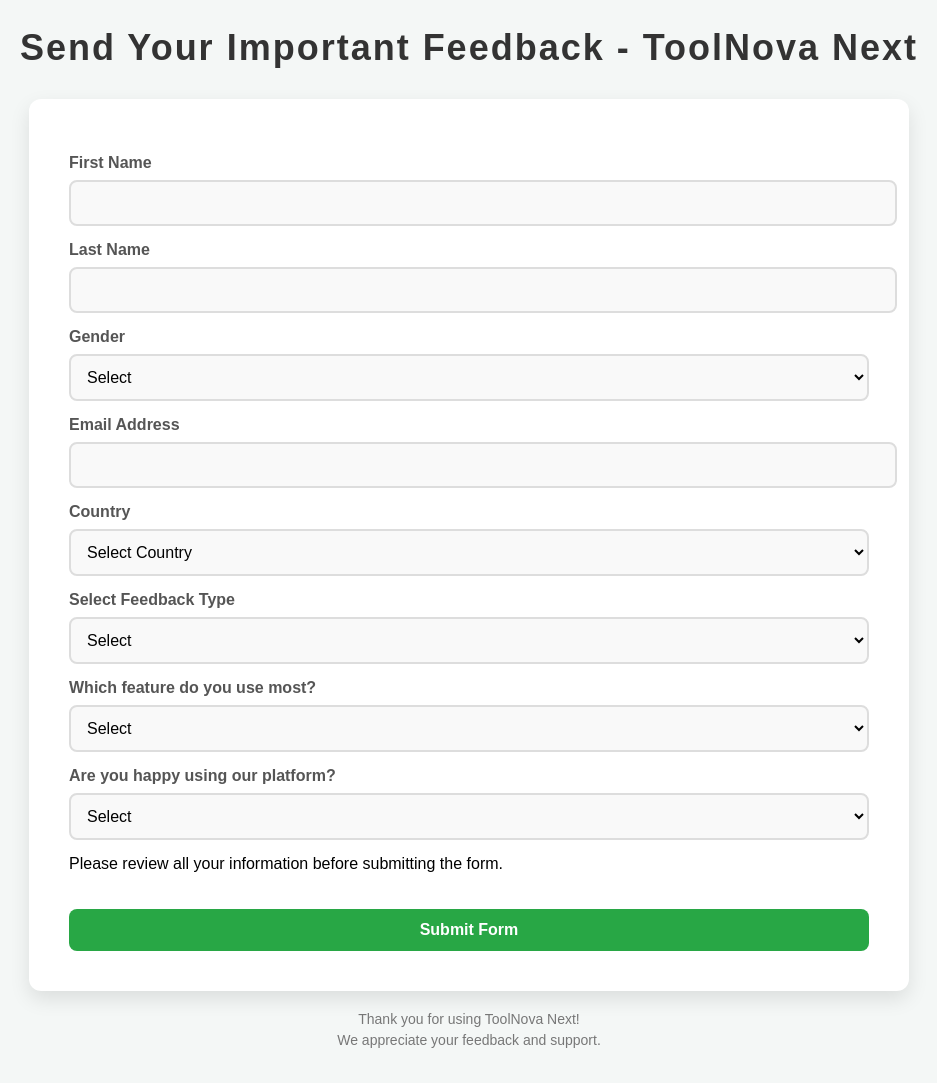
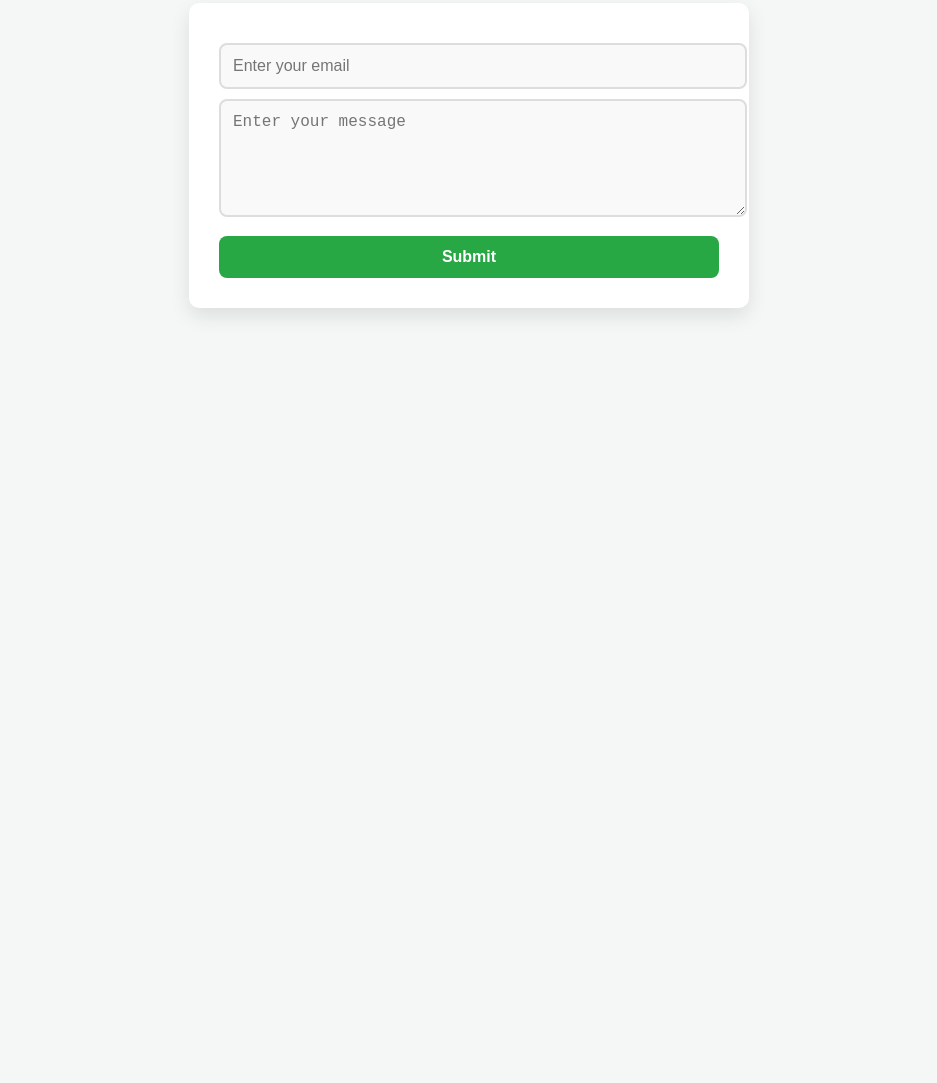
Before and after one commit to toolnovanext/Feedback, a plain HTML site: page index.html in a window 1280 px wide. Shown: the part 27-1110 px from the top of the page, without its empty margins (171-1108 px from the left). After the commit the page ends 800 px from the top, so only its background shows below. Drawn offline with Linux system fonts and the light colour scheme.

Commit message:
Update index.html

```diff
--- a/index.html
+++ b/index.html
@@ -1,61 +1,37 @@
 <!DOCTYPE html>
 <html lang="en">
 <head>
-  <meta charset="UTF-8" />
-  <meta name="viewport" content="width=device-width, initial-scale=1.0" />
-  <title>Feedback Form - ToolNova Next</title>
+  <meta charset="UTF-8">
+  <meta name="viewport" content="width=device-width, initial-scale=1.0">
   <style>
     body {
-      font-family: 'Arial', sans-serif;
+      font-family: Arial, sans-serif;
       background: #f4f7f6;
       padding: 30px;
       margin: 0;
     }
 
-    h1 {
-      text-align: center;
-      color: #333;
-      font-size: 36px;
-      font-weight: 700;
-      letter-spacing: 2px;
-      margin-bottom: 30px;
-      transition: color 0.3s;
+    .form-container {
+      max-width: 500px;
+      margin: auto;
+      background: white;
+      padding: 30px;
+      border-radius: 10px;
+      box-shadow: 0 8px 20px rgba(0,0,0,0.1);
     }
 
-    .form-container {
-      max-width: 800px;
-      margin: auto;
-      background: white;
-      padding: 40px;
-      border-radius: 12px;
-      box-shadow: 0 8px 20px rgba(0, 0, 0, 0.1);
-      transition: box-shadow 0.3s ease;
-    }
-
-    .form-container:hover {
-      box-shadow: 0 12px 30px rgba(0, 0, 0, 0.2);
-    }
-
-    label {
-      display: block;
-      margin-top: 15px;
-      font-weight: bold;
-      color: #555;
-      font-size: 16px;
-    }
-
-    input, select, textarea, button {
+    input, textarea, button {
       width: 100%;
       padding: 12px;
-      margin-top: 8px;
+      margin-top: 10px;
       border: 2px solid #ddd;
       border-radius: 8px;
+      font-size: 16px;
       background: #f9f9f9;
-      font-size: 16px;
       transition: all 0.3s;
     }
 
-    input:focus, select:focus, textarea:focus {
+    input:focus, textarea:focus {
       border-color: #3498db;
       background: #fff;
       outline: none;
@@ -66,10 +42,8 @@
       color: white;
       font-weight: bold;
       cursor: pointer;
-      margin-top: 20px;
-      padding: 12px;
+      margin-top: 15px;
       border: none;
-      border-radius: 8px;
       transition: background-color 0.3s ease;
     }
 
@@ -80,113 +54,28 @@
     #success-message {
       display: none;
       color: #2ecc71;
-      font-size: 18px;
-      font-weight: 600;
-      margin-top: 20px;
+      font-size: 16px;
+      margin-top: 15px;
       text-align: center;
-      transition: all 0.5s ease;
-    }
-
-    .footer-message {
-      text-align: center;
-      color: #777;
-      margin-top: 20px;
-      font-size: 14px;
-    }
-
-    .footer-message p {
-      margin: 5px 0;
     }
   </style>
 </head>
 <body>
-
-  <h1>Send Your Important Feedback - ToolNova Next</h1>
 
   <div class="form-container">
     <form id="feedbackForm" action="https://api.web3forms.com/submit" method="POST">
       <input type="hidden" name="access_key" value="0734c66f-9369-44db-842f-1206f90b8f85">
       <input type="hidden" name="email_to" value="smripon328@gmail.com">
 
-      <label for="firstName">First Name</label>
-      <input type="text" id="firstName" name="First Name" required />
+      <input type="email" id="email" name="Email" placeholder="Enter your email" required />
+      <textarea id="message" name="Message" rows="5" placeholder="Enter your message" required></textarea>
 
-      <label for="lastName">Last Name</label>
-      <input type="text" id="lastName" name="Last Name" required />
-
-      <label for="gender">Gender</label>
-      <select id="gender" name="Gender" required>
-        <option value="">Select</option>
-        <option>Male</option>
-        <option>Female</option>
-        <option>Other</option>
-      </select>
-
-      <label for="email">Email Address</label>
-      <input type="email" id="email" name="Email" required />
-
-      <label for="country">Country</label>
-      <select id="country" name="Country" required>
-        <option value="">Select Country</option>
-        <option>Bangladesh</option>
-        <option>India</option>
-        <option>USA</option>
-        <option>UK</option>
-        <option>Canada</option>
-        <option>Australia</option>
-        <option>Other</option>
-      </select>
-
-      <label for="feedbackType">Select Feedback Type</label>
-      <select id="feedbackType" name="Feedback Type" required onchange="showMessageBox()">
-        <option value="">Select</option>
-        <option value="Bug Report">Bug Report</option>
-        <option value="Feature Request">Feature Request</option>
-        <option value="General Information">General Information</option>
-      </select>
-
-      <div id="messageBoxContainer" style="display:none;">
-        <label for="message">Your Message</label>
-        <textarea id="message" name="Message" rows="5"></textarea>
-      </div>
-
-      <label for="usedFeature">Which feature do you use most?</label>
-      <select id="usedFeature" name="Most Used Feature" required>
-        <option value="">Select</option>
-        <option>AI Tool</option>
-        <option>Utility Tool</option>
-        <option>Text Tool</option>
-        <option>Image Tool</option>
-        <option>Gaming Tool</option>
-      </select>
-
-      <label for="satisfaction">Are you happy using our platform?</label>
-      <select id="satisfaction" name="User Satisfaction" required>
-        <option value="">Select</option>
-        <option>Yes</option>
-        <option>No</option>
-      </select>
-
-      <p style="margin-top: 15px;">Please review all your information before submitting the form.</p>
-
-      <button type="submit">Submit Form</button>
-
+      <button type="submit">Submit</button>
       <div id="success-message"></div>
     </form>
   </div>
 
-  <div class="footer-message">
-    <p>Thank you for using ToolNova Next!</p>
-    <p>We appreciate your feedback and support.</p>
-  </div>
-
   <script>
-    function showMessageBox() {
-      const feedbackType = document.getElementById('feedbackType').value;
-      const messageBox = document.getElementById('messageBoxContainer');
-      messageBox.style.display = feedbackType ? 'block' : 'none';
-    }
-
     const form = document.getElementById('feedbackForm');
     const successMsg = document.getElementById('success-message');
 
@@ -200,10 +89,7 @@
         body: formData
       }).then(response => {
         if (response.ok) {
-          const firstName = document.getElementById('firstName').value;
-          const lastName = document.getElementById('lastName').value;
-          const date = new Date().toLocaleDateString();
-          successMsg.innerHTML = `Dear ${firstName} ${lastName}, you used our platform ToolNova Next on ${date}. On behalf of the Accessible Resource team, we extend our sincere greetings and many thanks for your valuable feedback! Your input helps us improve and serve you better.`;
+          successMsg.innerHTML = "Thank you! Your message has been sent successfully. Your feedback will be reviewed.";
           successMsg.style.display = 'block';
           form.reset();
         } else {
```
